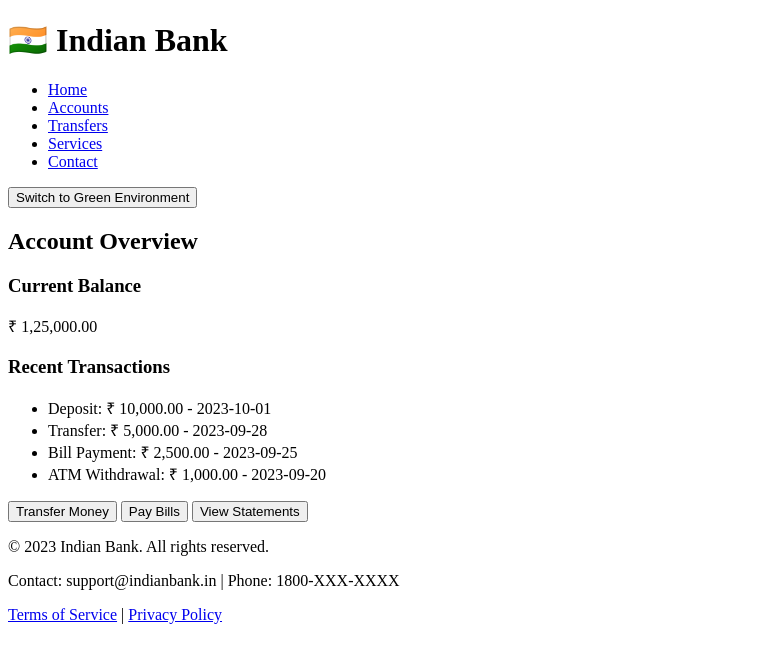
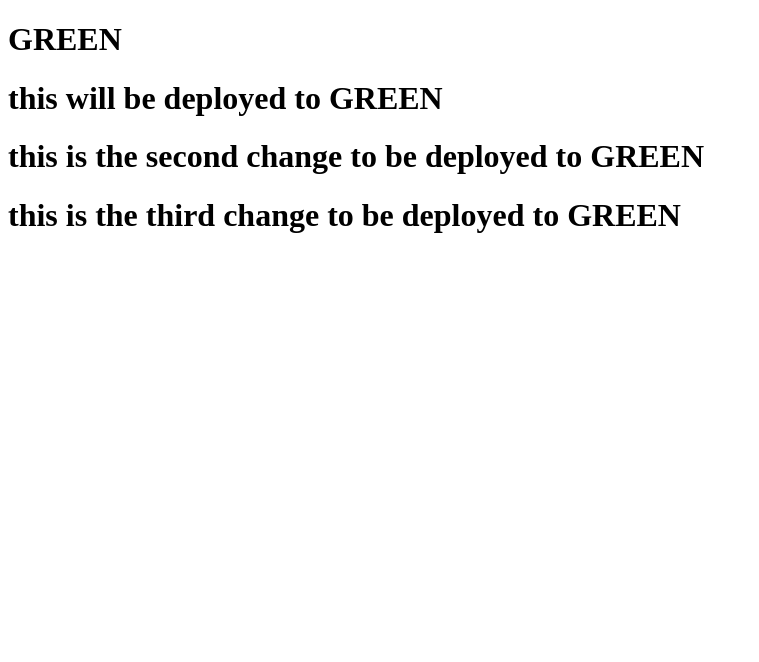
Before and after one commit to atfdark/banking-blue-green, a plain HTML site: page index.html in a window 1280 px wide. Shown: the whole page, without its empty margins (0-759 px from the left). Drawn offline with Linux system fonts and the light colour scheme.

Commit message:
Update index.html

```diff
--- a/index.html
+++ b/index.html
@@ -3,53 +3,13 @@
 <head>
     <meta charset="UTF-8">
     <meta name="viewport" content="width=device-width, initial-scale=1.0">
-    <title>Indian Bank - Secure Banking</title>
-    <link rel="stylesheet" href="styles.css">
+    <title>GREEN</title>
+    <h1>GREEN</h1>
+    <h1> this will be deployed to GREEN</h1>
+    <h1> this is the second change to be deployed to GREEN</h1>
+    <h1> this is the third change to be deployed to GREEN</h1>
 </head>
-<body class="blue-theme">
-    <header>
-        <div class="logo">
-            <h1>🇮🇳 Indian Bank</h1>
-        </div>
-        <nav>
-            <ul>
-                <li><a href="#home">Home</a></li>
-                <li><a href="#accounts">Accounts</a></li>
-                <li><a href="#transfers">Transfers</a></li>
-                <li><a href="#services">Services</a></li>
-                <li><a href="#contact">Contact</a></li>
-            </ul>
-        </nav>
-        <button id="theme-toggle">Switch to Green Environment</button>
-    </header>
-    <main>
-        <section id="account-overview">
-            <h2>Account Overview</h2>
-            <div class="balance">
-                <h3>Current Balance</h3>
-                <p class="amount">₹ 1,25,000.00</p>
-            </div>
-            <div class="transactions">
-                <h3>Recent Transactions</h3>
-                <ul>
-                    <li>Deposit: ₹ 10,000.00 - 2023-10-01</li>
-                    <li>Transfer: ₹ 5,000.00 - 2023-09-28</li>
-                    <li>Bill Payment: ₹ 2,500.00 - 2023-09-25</li>
-                    <li>ATM Withdrawal: ₹ 1,000.00 - 2023-09-20</li>
-                </ul>
-            </div>
-            <div class="quick-actions">
-                <button>Transfer Money</button>
-                <button>Pay Bills</button>
-                <button>View Statements</button>
-            </div>
-        </section>
-    </main>
-    <footer>
-        <p>&copy; 2023 Indian Bank. All rights reserved.</p>
-        <p>Contact: support@indianbank.in | Phone: 1800-XXX-XXXX</p>
-        <p><a href="#terms">Terms of Service</a> | <a href="#privacy">Privacy Policy</a></p>
-    </footer>
-    <script src="script.js"></script>
+<body>
+
 </body>
 </html>
```
